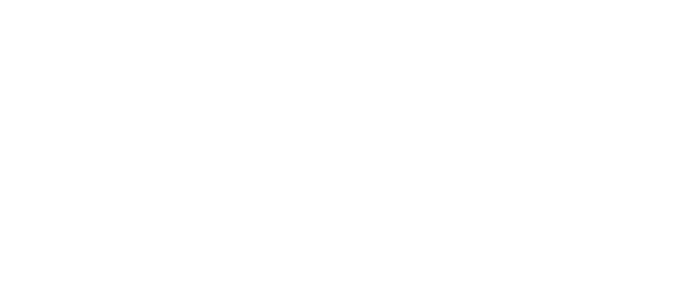
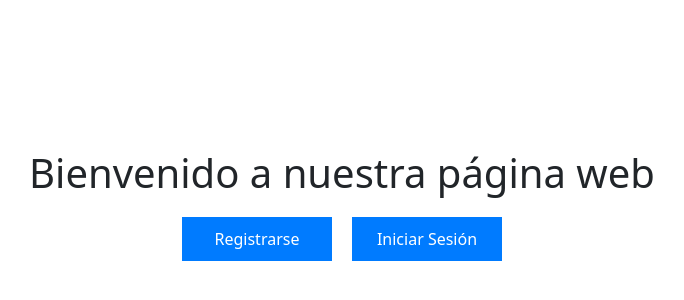
Before and after one commit to Arthur061990/Auth_React, a React (Vite) app: page / in a window 1280 px wide. Before the commit this address had no page. Shown: the part 220-520 px from the top of the page, without its empty margins (298-982 px from the left). Built offline with nearby package versions, Linux system fonts and the light colour scheme.

Commit message:
home page y validacion del registro

```diff
--- a/src/App.jsx
+++ b/src/App.jsx
@@ -4,6 +4,7 @@ import { BrowserRouter, Routes, Route } from 'react-router-dom'; // se tiene que
 import Perfil from './components/pages/perfil';
 import Registro from './components/pages/registro';
 import Ingreso from './components/pages/ingreso';
+import Home from './components/pages/home';
 
 function App() {
 
@@ -29,6 +30,7 @@ function App() {
 
         <BrowserRouter>
           <Routes>
+            <Route path={"/"} element={<Home />}/>
             <Route path={"/ingreso"} element={<Ingreso />}/>
             <Route path={"/registro"} element={<Registro />}/>
             <Route path={"/perfil"} element={<Perfil />}/>
--- /dev/null
+++ b/src/components/pages/home.jsx
@@ -0,0 +1,28 @@
+import React from 'react'
+import { Link } from 'react-router-dom';
+
+function Home() {
+
+    const buttonStyle = {
+        padding: '10px 20px',
+        fontSize: '16px',
+        width: '150px', // Agrega un ancho fijo para asegurar que ambos botones tengan el mismo tamaño
+        textAlign: 'center',
+      };
+
+    return (
+        <div style={{ textAlign: 'center', marginTop: '50px' }}>
+        <h1>Bienvenido a nuestra página web</h1>
+        <div style={{ marginTop: '20px', display: 'flex', justifyContent: 'center', gap: '20px' }}>
+          <Link to="/registro">
+            <button style={buttonStyle}>Registrarse</button>
+          </Link>
+          <Link to="/ingreso">
+            <button style={buttonStyle}>Iniciar Sesión</button>
+          </Link>
+        </div>
+      </div>
+    );
+}
+
+export default Home
--- a/src/components/pages/registro.jsx
+++ b/src/components/pages/registro.jsx
@@ -10,8 +10,24 @@ import axios from 'axios';
 export default function Registro() {
 
     const formRef = useRef()
+    const checkboxRef = useRef(null);
 
     const handleSubmit = (event) =>{
+
+    const form = formRef.current;
+    const email = form.elements.email.value;
+    const username = form.elements.username.value;
+    const password = form.elements.password.value;
+
+    if (!email || !username || !password) {
+      alert('Todos los campos son obligatorios.');
+      return;
+    }
+
+        if (!checkboxRef.current.checked) {
+            alert('Debes aceptar los términos y condiciones para registrarte.');
+            return;
+          }
 
             event.preventDefault();
             const formData = new FormData(formRef.current);
@@ -44,8 +60,12 @@ export default function Registro() {
                   <Form.Control type="password" name="password" />
               </Form.Group>
               <Form.Group className="mb-3" controlId="formBasicCheckbox">
-                  <Form.Check type="checkbox" label="ACEPTO LOS TERMINOS Y CONDICIONES" />
-              </Form.Group>
+            <Form.Check
+              type="checkbox"
+              label="ACEPTO LOS TÉRMINOS Y CONDICIONES"
+              ref={checkboxRef}
+            />
+          </Form.Group>
               <Button variant="primary" type="submit">
                   REGISTRARME
               </Button>
```
Also changed, not shown: src/components/carrito.jsx (deleted).
